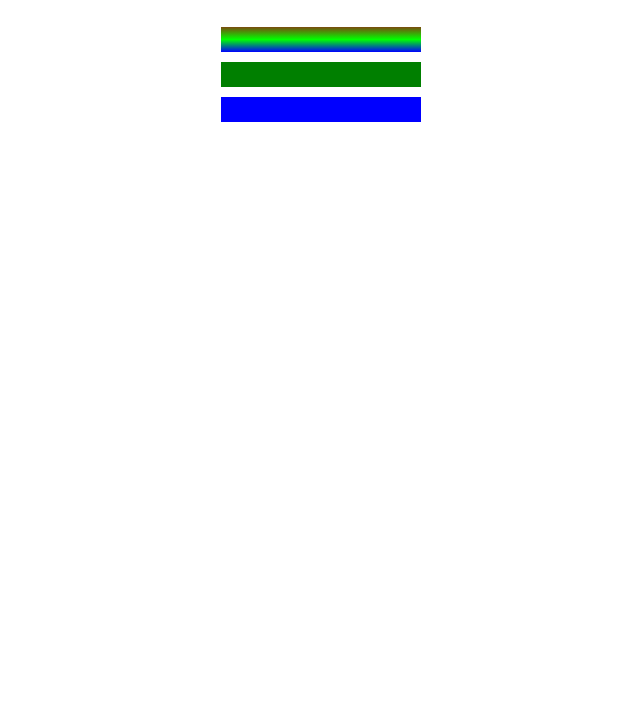
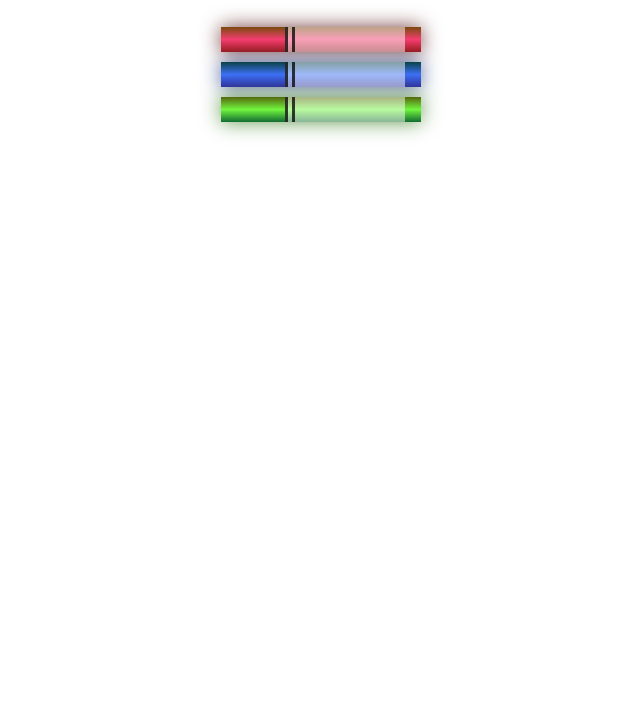
Before and after one commit to brett03112/Responsive-Web-Design, a plain HTML site: page ColoredMarkers/colored_markers.html in a window 1280 px wide. Shown: the part 73-800 px from the top of the page, without its empty margins (319-959 px from the left). Drawn offline with Linux system fonts and the light colour scheme.

Commit message:
Completed Colored Markers exercise

```diff
--- a/ColoredMarkers/colored_markers.html
+++ b/ColoredMarkers/colored_markers.html
@@ -9,9 +9,19 @@
     <body>
         <h1>CSS Color Markers</h1>
         <div class="container">
-            <div class="marker red"></div>
-            <div class="marker blue"></div>
-            <div class="marker green"></div>
+            <div class="marker red">
+                <div class="cap"></div>
+                <div class="sleeve"></div>
+
+            </div>
+            <div class="marker blue">
+                <div class="cap"></div>
+                <div class="sleeve"></div>
+            </div>
+            <div class="marker green">
+                <div class="cap"></div>
+                <div class="sleeve"></div>
+            </div>
         </div>
     </body>
 </html>
--- a/ColoredMarkers/styles.css
+++ b/ColoredMarkers/styles.css
@@ -14,12 +14,29 @@ h1 {
     width: 200px;
     margin: 10px auto;
 }
+.cap{
+    display: inline-block;
+    width: 60px;
+    height: 25px;
+
+}
+.sleeve {
+    display: inline-block;
+    width: 110px;
+    height: 25px;
+    background-color: rgba(255, 255, 255, 0.5);
+    border-left: 10px double rgba(0,0,0,75%);
+}
+/*colors: (rgba, hex, hsl) hue, saturation lightness alpha channel (0-1, opacity)*/
 .red {
-    background: linear-gradient(180deg,rgb(122,74,14) 0%,rgb(0,255,0) 50%,rgb(0,0,255) 100%); /* orange rgb(255,127,0)  chartreuse rgb(127,255,0)*/
+    background: linear-gradient(rgb(122,74,14) ,rgb(245,62,113) ,rgb(162,27,27)); /* orange rgb(255,127,0)  chartreuse rgb(127,255,0)*/
+    box-shadow: 0 0 20px 0 rgba(83,14,14,.8); /*box-shadow: offsetX offsetY blurRadius spreadRadius color (for hex, rgba or hsl)*/
+}
+.green {
+    background: linear-gradient(#55680D, #71F53E, #116C31); /* violet rgb(127,0,255)  rose rgb(255,0,127)*/
+    box-shadow: 0 0 20px 0 #3B7E20CC;
 }
 .blue {
-    background-color: #007F00; /* spring green rgb(0,255,127)  azure rgb(0,127,255)*/ /* cyan rgb(0,255,255)*/
+    background: linear-gradient(hsl(186,76%,16%), hsl(223,90%,60%), hsl(240,56%, 42%)); /* spring green rgb(0,255,127)  azure rgb(0,127,255)*/ /* cyan rgb(0,255,255)*/
+    box-shadow: 0 0 20px 0 hsla(223,59%,31%,.8);
 }
-.green {
-    background-color: hsl(240,100%,50%); /* violet rgb(127,0,255)  rose rgb(255,0,127)*/
-}
```
